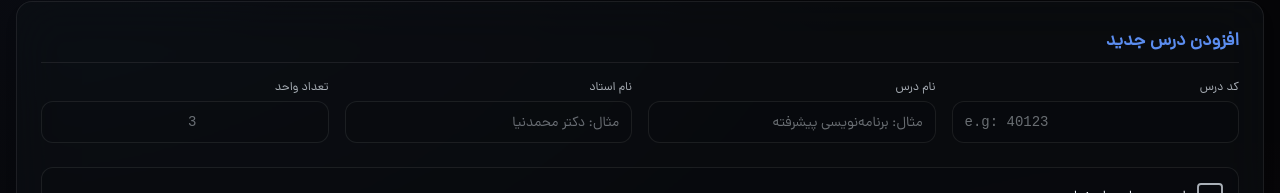
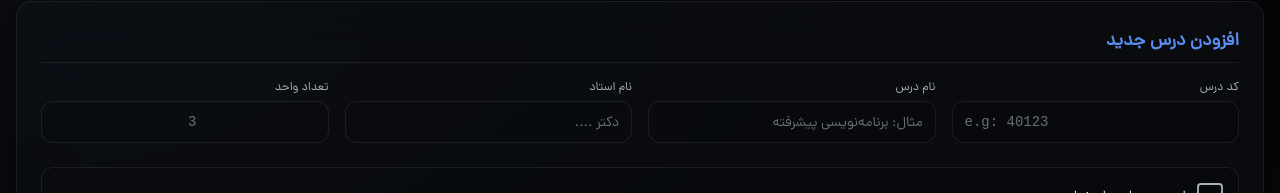
Before and after one commit to ItsReZNuM/CourseSelection, a Next.js app: page / in a window 1280 px wide. Shown: the part 127-320 px from the top of the page. Built offline with nearby package versions, Linux system fonts and the light colour scheme.

Commit message:
Fix a Little Bug

```diff
--- a/src/components/form/CourseForm.tsx
+++ b/src/components/form/CourseForm.tsx
@@ -145,7 +145,7 @@ export default function CourseForm() {
                 </div>
                 <div>
                     <label className="block text-xs text-muted mb-1.5 ml-1">نام استاد</label>
-                    <input value={professor} onChange={e => setProfessor(e.target.value)} className="glass-input" placeholder="مثال: دکتر محمدنیا" />
+                    <input value={professor} onChange={e => setProfessor(e.target.value)} className="glass-input" placeholder="دکتر ...." />
                 </div>
                 <div>
                     <label className="block text-xs text-muted mb-1.5 ml-1">تعداد واحد</label>
```
